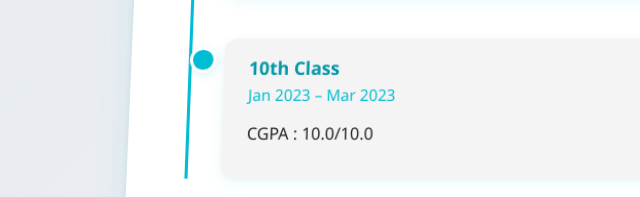
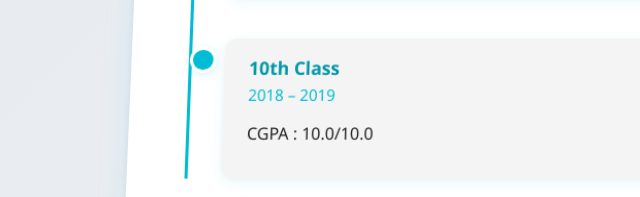
Before and after one commit to Tarun123dotcom/myportfolio, a plain HTML site: page index.html in a window 1280 px wide. Shown: the part 1947-2144 px from the top of the page, 13-653 px from the left. Drawn offline with Linux system fonts and the light colour scheme.

Commit message:
update 5

```diff
--- a/index.html
+++ b/index.html
@@ -405,7 +405,7 @@ Designed and developed a Client Management System (CMS) using technologies such
                 <div class="timeline-dot"></div>
                 <div class="timeline-content">
                     <h3>10th Class</h3>
-                    <span class="timeline-date">Jan 2023 – Mar 2023</span>
+                    <span class="timeline-date">2018 –  2019</span>
                     <p>CGPA : 10.0/10.0</p>
                 </div>
             </div>
```
